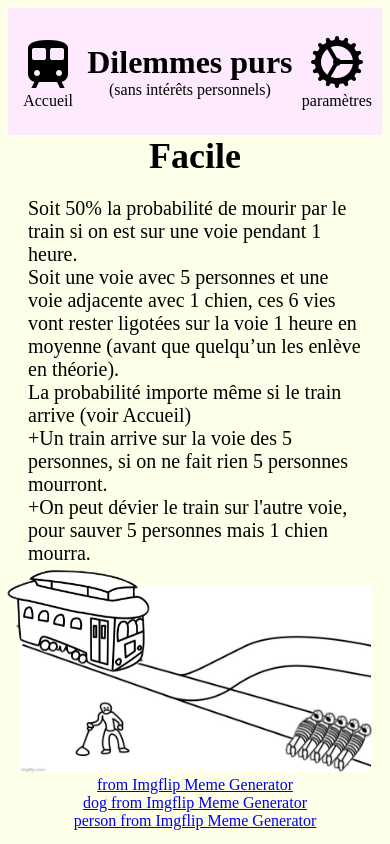
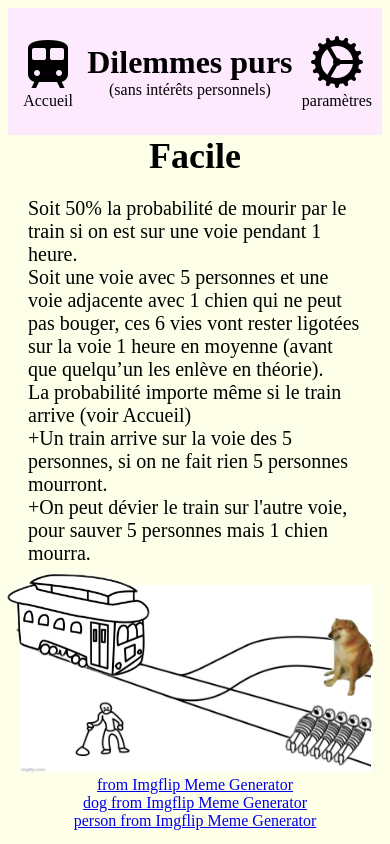
Before and after one commit to axelturpin/Dilemmes-purs, a Vue app: page /facile in a window 390 px wide. Shown: the top 844 px of the page. Built offline with nearby package versions, Linux system fonts and the light colour scheme.

Commit message:
chien ajouter

```diff
--- a/public/json/facile.json
+++ b/public/json/facile.json
@@ -1,7 +1,7 @@
 {
     "dilemme1":
     {
-        "description": "Soit 50% la probabilité de mourir par le train si on est sur une voie pendant 1 heure.  \nSoit une voie avec 5 personnes et une voie adjacente avec 1 chien, ces 6 vies vont rester ligotées sur la voie 1 heure en moyenne (avant que quelqu’un les enlève en théorie). \nLa probabilité importe même si le train arrive (voir Accueil) \n+Un train arrive sur la voie des 5 personnes, si on ne fait rien 5 personnes mourront. \n+On peut dévier le train sur l'autre voie, pour sauver 5 personnes mais 1 chien mourra.",
+        "description": "Soit 50% la probabilité de mourir par le train si on est sur une voie pendant 1 heure.  \nSoit une voie avec 5 personnes et une voie adjacente avec 1 chien qui ne peut pas bouger, ces 6 vies vont rester ligotées sur la voie 1 heure en moyenne (avant que quelqu’un les enlève en théorie). \nLa probabilité importe même si le train arrive (voir Accueil) \n+Un train arrive sur la voie des 5 personnes, si on ne fait rien 5 personnes mourront. \n+On peut dévier le train sur l'autre voie, pour sauver 5 personnes mais 1 chien mourra.",
         "bouton1": "Dévier",
         "bouton2": "Inaction",
         "Bon": "Dévier",
--- a/src/views/Facile.vue
+++ b/src/views/Facile.vue
@@ -81,14 +81,22 @@ export default {
 
     <div class="center colonne">
         <div class="plan-container">
-        <a :href="dilemme.href"><img :src="dilemme.src_plan" class="img-rails" alt="rails" title="made at imgflip.com" loading="lazy">
-        <div v-if="dilemme.voie1 > 0">
-            <img src="../../public/img/train.png" alt="train" class="train">
-            <div v-for="n in dilemme.voie1">
-                <img src="../../public/img/personneHD1.png" alt="person" :class="'vie1' + n, dilemme.voie1_type" loading="lazy">
+            <a :href="dilemme.href"><img :src="dilemme.src_plan" class="img-rails" alt="rails" title="made at imgflip.com" loading="lazy">
+                <!-- train -->
+                <div v-if="dilemme.voie1 > 0">
+                    <img src="../../public/img/train.png" alt="train" class="train">
+                </div>
+                <!-- voie 1 -->
+                <div v-if="dilemme.voie1 > 0" v-for="n in dilemme.voie1">
+                    <img v-if="dilemme.voie2_type === 'chien'" src="../../public/img/personneHD1.png" alt="" loading="lazy" :class="'vie1' + n, dilemme.voie1_type">
+                    <img v-if="dilemme.voie2_type === 'person'" src="../../public/img/personneHD1.png" alt="" loading="lazy" :class="'vie1' + n, dilemme.voie1_type">
+                </div>
+                <!-- voie 2 -->
+            <div v-if="dilemme.voie2 > 0" class="voie2" v-for="n in dilemme.voie2">
+                <img v-if="dilemme.voie2_type === 'chien'" src="../../public/img/chien.png" alt="" loading="lazy" :class="'vie2' + n, dilemme.voie1_type" class="chien">
+                <img v-if="dilemme.voie2_type === 'person'" src="../../public/img/personneHD1.png" alt="" loading="lazy" :class="'vie2' + n, dilemme.voie1_type">
             </div>
-        </div>
-        </a>
+            </a>
         </div>
 
         <div><a href="https://imgflip.com/memegenerator">from Imgflip Meme Generator</a></div>
@@ -192,6 +200,18 @@ export default {
   left: calc(80% - 4*25px);
 }
 
+.vie21{
+    position: absolute;
+    top: 10%;
+    left: 80%;
+}
+
+.chien{
+    width: 200px;
+    margin-left: -20px;
+}
+
+
 @media (max-width: 768px) {
 
 .p-description, .détails {
@@ -206,45 +226,58 @@ export default {
 .train{
     width: 500px;
     position: absolute;
-    top: -50%;
+    top: -48%;
     left: -50%;
 }
 
 .vie11 {
     width: 100px;
     position: absolute;
-    top: 55%;
+    top: 52%;
     left: 80%;
 }
 
 .vie12 {
     width: 100px;
     position: absolute;
-    top: calc(54% - 3px);
+    top: calc(52% - 3px);
     left: calc(80% - 12px);
 }
 
 .vie13 {
     width: 100px;
     position: absolute;
-    top: calc(54% - 2*3px);
+    top: calc(52% - 2*3px);
     left: calc(80% - 2*12px);
 }
 
 .vie14 {
     width: 100px;
     position: absolute;
-    top: calc(54% - 3*3px);
+    top: calc(52% - 3*3px);
     left: calc(80% - 3*12px);
 }
 
 .vie15 {
     width: 100px;
     position: absolute;
-    top: calc(54% - 4*3px);
+    top: calc(52% - 4*3px);
     left: calc(80% - 4*12px);
 }
+
+.vie21{
+    width: 100px;
+    position: absolute;
+    top: 10%;
+    left: 80%;
 }
+
+/* .chien{
+    width: 80px;
+    margin-left: 0px;
+} */
+}
+
 
 @media (max-width: 1024px) {
 .p-description {
```
Also changed, not shown: public/img/chien.png (added).
